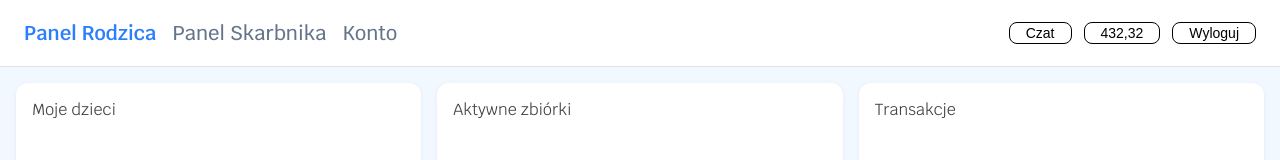
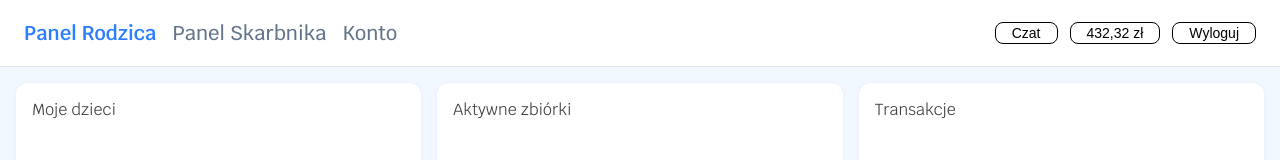
Before and after one commit to MichalColautti/SchoolMoney-frontend, a React (Create React App) app: page /auth in a window 1280 px wide. Both pictures are taken after typing "name@example.com", "Sample123" into the empty fields and a click on the button "Zaloguj się". Shown: the top 160 px of the page. Built offline with nearby package versions, Linux system fonts and the light colour scheme.

Commit message:
Added zł to money in header

```diff
--- a/src/components/Header.jsx
+++ b/src/components/Header.jsx
@@ -28,7 +28,7 @@
       </nav>
       <div style={styles.right}>
         <button style={styles.button}>Czat</button>
-        <button style={styles.button}>432,32</button>
+        <button style={styles.button}>432,32 zł</button>
         <button style={styles.button} onClick={logout}>
           Wyloguj
         </button>
```
